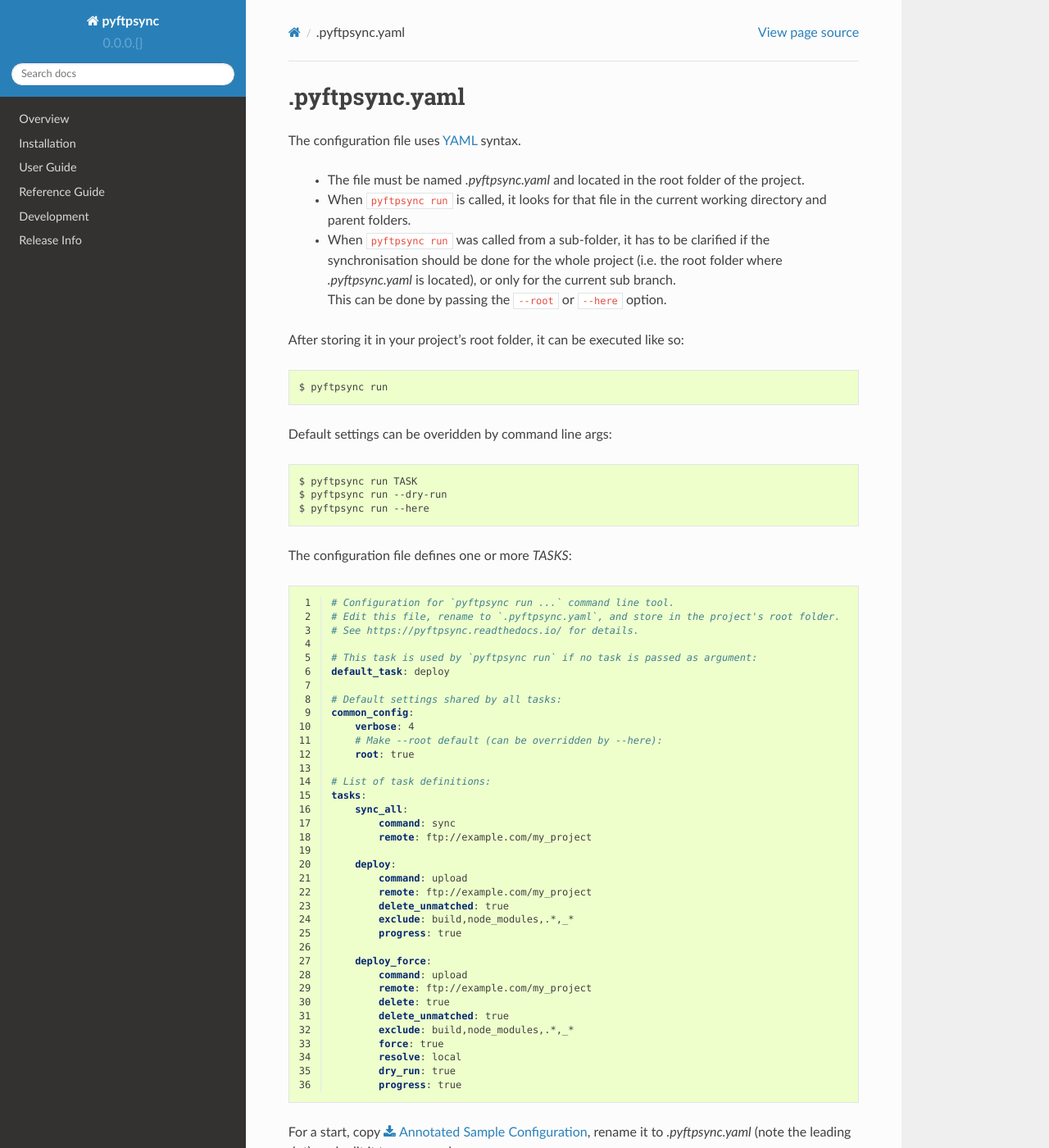
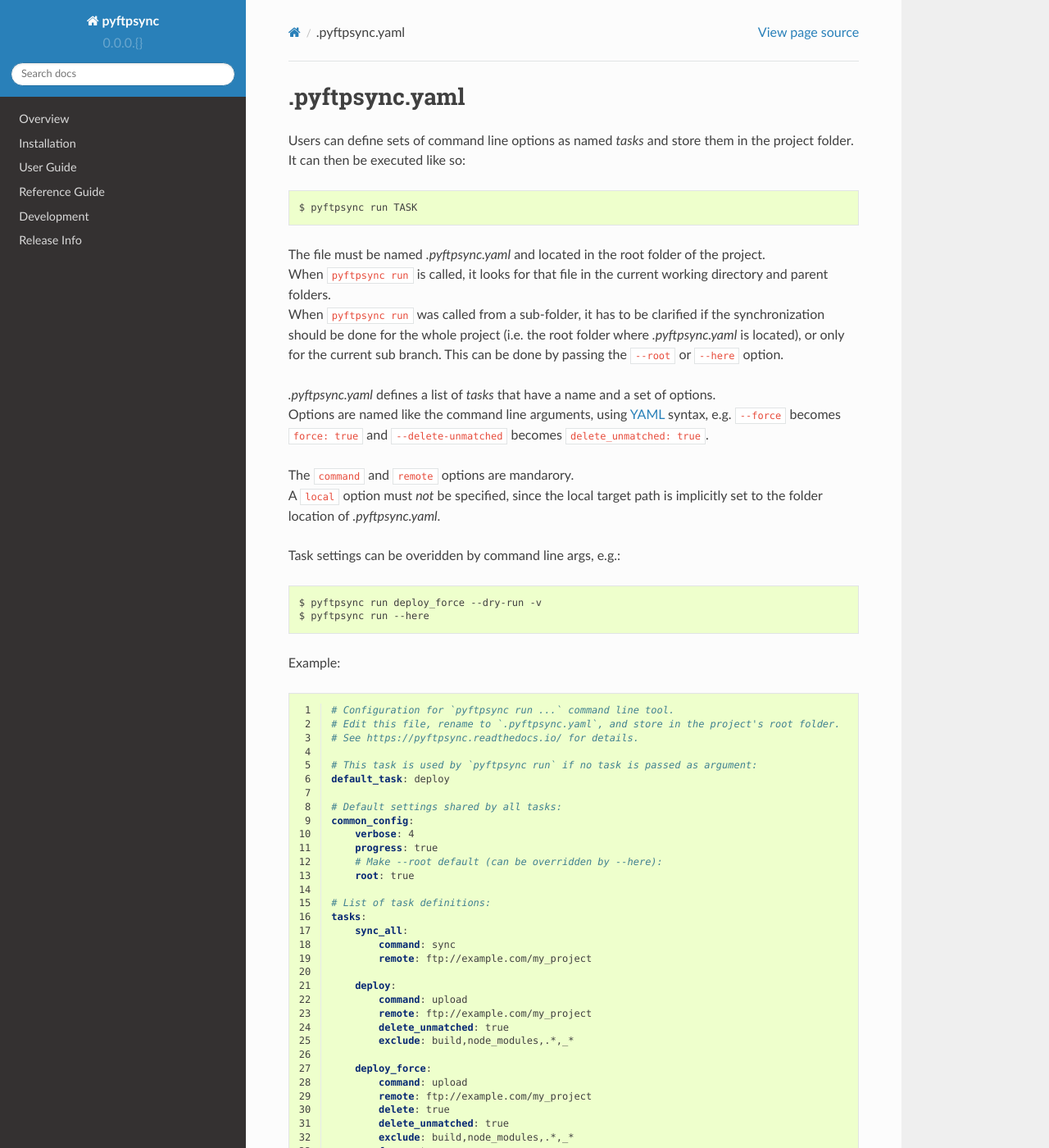
Before and after one commit to mar10/pyftpsync, a Sphinx documentation site: the page built from docs/sphinx/sample_pyftpsync_yaml.rst, in a window 1280 px wide and 1400 px high. Shown: the whole window at 82% size. Built offline with Sphinx 7.4.7 and the Read the Docs theme 2.0.0, drawn with Linux system fonts in a browser that asks for light colours; the version number is read from the project's files by our own code.

Commit message:
Update docs

```diff
--- a/docs/sample_pyftpsync.yaml
+++ b/docs/sample_pyftpsync.yaml
@@ -8,6 +8,7 @@ default_task: deploy
 # Default settings shared by all tasks:
 common_config:
     verbose: 4
+    progress: true
     # Make --root default (can be overridden by --here):
     root: true
 
@@ -22,7 +23,6 @@ tasks:
         remote: ftp://example.com/my_project
         delete_unmatched: true
         exclude: build,node_modules,.*,_*
-        progress: true
 
     deploy_force:
         command: upload
@@ -32,5 +32,3 @@ tasks:
         exclude: build,node_modules,.*,_*
         force: true
         resolve: local
-        dry_run: true
-        progress: true
--- a/docs/sphinx/index.rst
+++ b/docs/sphinx/index.rst
@@ -42,7 +42,7 @@ Features
 
   * This is a command line tool...
   * ... and a library for use in custom Python projects.
-  * Recursive synchronisation of folders on file system and/or FTP targets.
+  * Recursive synchronization of folders on file system and/or FTP targets.
   * Upload, download, and bi-directional synchronization mode.
   * Configurable conflict resolution strategies.
   * Unlike naive implementations, pyftpsync maintains additional meta data to
--- a/docs/sphinx/sample_pyftpsync_yaml.rst
+++ b/docs/sphinx/sample_pyftpsync_yaml.rst
@@ -2,34 +2,44 @@
 .pyftpsync.yaml
 ===============
 
-The configuration file uses `YAML <http://yaml.org/spec/1.2/spec.html>`_ syntax.
-
-  * The file must be named `.pyftpsync.yaml` and located in the root
-    folder of the project.
-  * When :bash:`pyftpsync run` is called, it looks for that file in the current
-    working directory and parent folders.
-  * When :bash:`pyftpsync run` was called from a sub-folder, it has to be
-    clarified if the synchronisation should be done for the whole project
-    (i.e. the root folder where `.pyftpsync.yaml` is located), or only for the
-    current sub branch. |br|
-    This can be done by passing the :bash:`--root` or :bash:`--here` option.
-
-After storing it in your project's root folder, it can be executed like so::
-
-    $ pyftpsync run
-
-Default settings can be overidden by command line args::
+Users can define sets of command line options as named *tasks* and store them
+in the project folder. It can then be executed like so::
 
     $ pyftpsync run TASK
-    $ pyftpsync run --dry-run
+
+The file must be named `.pyftpsync.yaml` and located in the root folder of the
+project. |br|
+When :bash:`pyftpsync run` is called, it looks for that file in the current
+working directory and parent folders. |br|
+When :bash:`pyftpsync run` was called from a sub-folder, it has to be
+clarified if the synchronization should be done for the whole project
+(i.e. the root folder where `.pyftpsync.yaml` is located), or only for the
+current sub branch.
+This can be done by passing the :bash:`--root` or :bash:`--here` option.
+
+`.pyftpsync.yaml` defines a list of *tasks* that have a name and a set of
+options. |br|
+Options are named like the command line arguments, using
+`YAML <http://yaml.org/spec/1.2/spec.html>`_ syntax, e.g.
+:bash:`--force` becomes :code:`force: true`
+and :bash:`--delete-unmatched` becomes :code:`delete_unmatched: true`.
+
+The :code:`command` and :code:`remote` options are mandarory. |br|
+A :code:`local` option must *not* be specified, since the local target path
+is implicitly set to the folder location of `.pyftpsync.yaml`.
+
+Task settings can be overidden by command line args, e.g.::
+
+    $ pyftpsync run deploy_force --dry-run -v
     $ pyftpsync run --here
 
-The configuration file defines one or more `TASKS`:
+Example:
 
 .. literalinclude:: ../sample_pyftpsync.yaml
     :linenos:
     :language: yaml
 
+
 For a start, copy
 :download:`Annotated Sample Configuration <../sample_pyftpsync.yaml>`,
 rename it to `.pyftpsync.yaml` (note the leading dot),
```
Also changed, not shown: docs/sphinx/user_guide.rst (+1 -6 lines).
